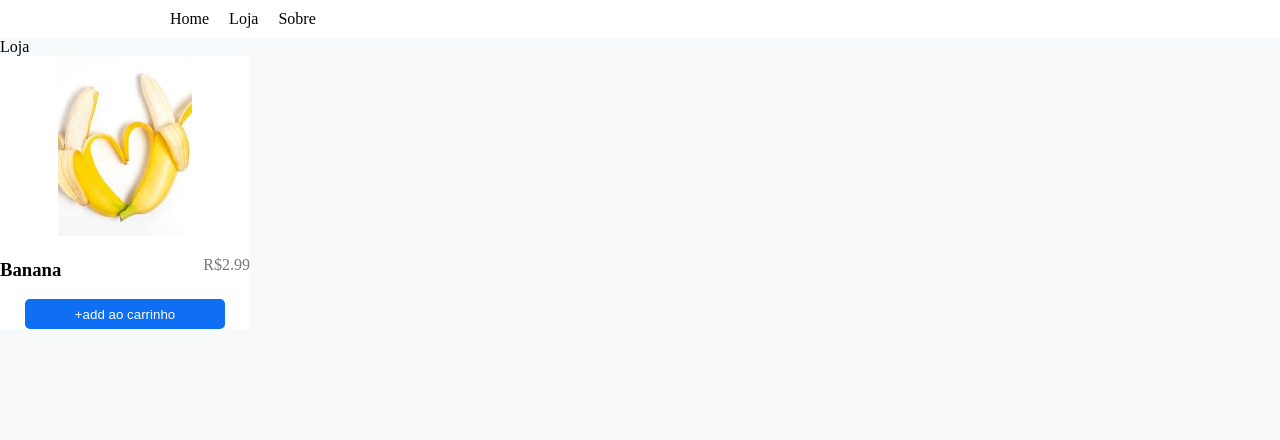
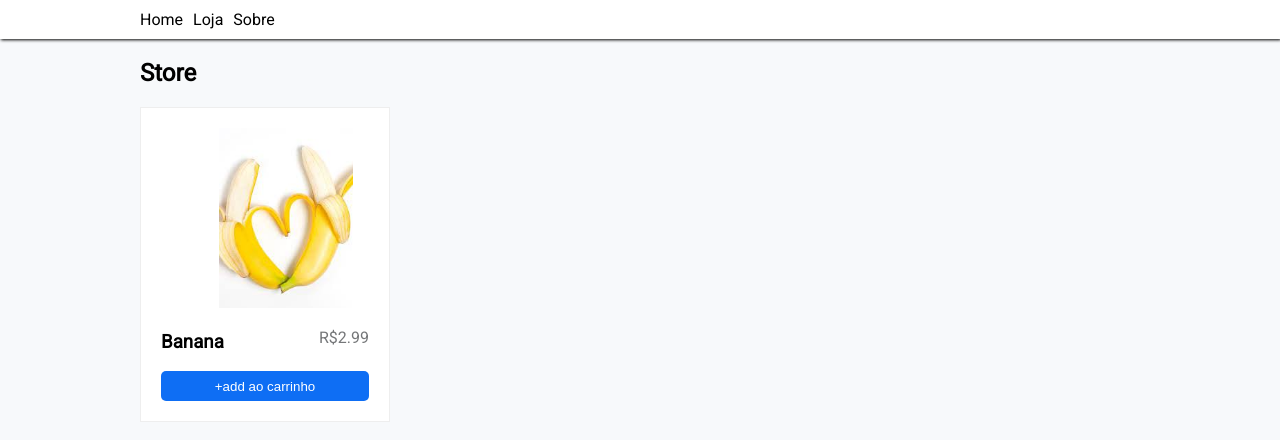
Before and after one commit to Elias-ReactDeveloper/Shopping-Cart, a React (Vite) app: page /loja in a window 1280 px wide. Shown: the top 440 px of the page. Built offline with nearby package versions, Linux system fonts and the light colour scheme.

Commit message:
adições

```diff
--- a/src/App.tsx
+++ b/src/App.tsx
@@ -1,6 +1,11 @@
 import { useState } from 'react'
+import { BrowserRouter, Routes, Route, Link} from 'react-router-dom'
 
-import Item from './components/Item'
+import Home from './pages/Home'
+import Loja from './pages/Loja'
+import Sobre from './pages/Sobre'
+import NotFound from './pages/NotFound'
+
 import Navbar from './components/Navbar'
 
 function App(): JSX.Element {
@@ -8,8 +13,15 @@ function App(): JSX.Element {
 
   return (
     <div className="App">
-      <Navbar />
-      <Item />
+      <BrowserRouter>
+        <Navbar />
+        <Routes>
+            <Route path='/' element={<Home />} />
+            <Route path='/loja' element={<Loja />} />
+            <Route path='/sobre' element={<Sobre />} />
+            <Route path='*' element={<NotFound />} />
+        </Routes>
+      </BrowserRouter>
     </div>
   )
 }
--- a/src/components/Item.css
+++ b/src/components/Item.css
@@ -1,6 +1,8 @@
 .item-loja {
     width: 250px;
     background-color: #fff;
+    padding: 20px;
+    border: 1px solid #eee;
 }
 .item-loja img {
     width: 250px;
@@ -11,6 +13,7 @@
 .item-loja .info {
     display: flex;
     justify-content: space-between;
+    width: 100%;
 }
 .preco-item-loja {
     color: #757779;
@@ -21,7 +24,7 @@
     justify-content: center;
 }
 .add-carrinho {
-    width: 200px;
+    width: 100%;
     height: 30px;
     background-color: #0E6EF4;
     color: #ffff;
--- a/src/components/Navbar.css
+++ b/src/components/Navbar.css
@@ -1,7 +1,8 @@
 .navbar-container {
     display: flex;
-    padding: 10px;
+    padding: 10px 0;
     background-color: #fff;
+    box-shadow: 1px 1px 3px;
 }
 
 .navbar-links {
@@ -9,8 +10,14 @@
     display: flex;
     margin: auto;
     list-style: none;
+    padding-left: 0;
 }
 
 .navbar-links li {
-    margin: 0 10px  ;
+    margin-right: 10px;
 }
+
+.navbar-links li a {
+    text-decoration: none;
+    color: #000;
+}
--- a/src/components/Navbar.tsx
+++ b/src/components/Navbar.tsx
@@ -1,31 +1,20 @@
 import React from "react";
-import { BrowserRouter, Routes, Route} from 'react-router-dom'
+import { Link} from 'react-router-dom'
 
-import Home from '../pages/Home'
-import Loja from '../pages/Loja'
-import Sobre from '../pages/Sobre'
-import NotFound from '../pages/NotFound'
 
 import './Navbar.css'
 
 const Navbar = () : JSX.Element => {
-    return (<div>
+
+    return (
         <div className="navbar-container">
             <ul className="navbar-links">
-                <li>Home</li>
-                <li>Loja</li>
-                <li>Sobre</li>
+                <li><Link to='/'>Home</Link></li>
+                <li><Link to='/loja'>Loja</Link></li>
+                <li><Link to='/sobre'>Sobre</Link></li>
             </ul>
         </div>
-        <BrowserRouter>
-            <Routes>
-                <Route path='/' element={<Home />} />
-                <Route path='/loja' element={<Loja />} />
-                <Route path='/sobre' element={<Sobre />} />
-                <Route path='*' element={<NotFound />} />
-            </Routes>
-        </BrowserRouter>
-    </div>);
+    );
 }
 
 export default Navbar;
--- a/src/index.css
+++ b/src/index.css
@@ -1,5 +1,12 @@
+@import url('https://fonts.googleapis.com/css2?family=Roboto&display=swap');
+
 body {
     background-color: #F7F9FB;
     margin: 0;
     padding: 0;
+    font-family: 'Roboto', sans-serif;
 }
+
+* {
+    box-sizing: border-box;
+}
--- a/src/pages/Home.tsx
+++ b/src/pages/Home.tsx
@@ -1,9 +1,7 @@
 import React from "react";
 
-const Home = () => {
-    return ( <div>
-        Home
-    </div> );
+const Home = (): JSX.Element  => {
+    return ( <div></div> );
 }
 
 export default Home;
--- /dev/null
+++ b/src/pages/Loja.css
@@ -0,0 +1,4 @@
+.itens {
+    width: 1000px;
+    margin: auto;
+}
--- a/src/pages/Loja.tsx
+++ b/src/pages/Loja.tsx
@@ -1,9 +1,17 @@
 import React from "react";
 
-const Loja = () => {
-    return ( <div>
-        Loja
-    </div> );
+import Item from '../components/Item'
+
+import './Loja.css'
+
+const Loja = (): JSX.Element => {
+
+    return (
+        <div className="itens">
+            <h2>Store</h2>
+            <Item />
+        </div>
+     );
 }
 
 export default Loja;
--- a/src/pages/NotFound.tsx
+++ b/src/pages/NotFound.tsx
@@ -1,9 +1,7 @@
 import React from "react";
 
-const NotFound = () => {
-    return ( <div>
-        Página não encontrada 404
-    </div> );
+const NotFound = (): JSX.Element  => {
+    return ( <h1 style={{textAlign: "center"}}>404</h1> );
 }
 
 export default NotFound;
--- a/src/pages/Sobre.tsx
+++ b/src/pages/Sobre.tsx
@@ -1,9 +1,7 @@
 import React from "react";
 
-const Sobre = () => {
-    return ( <div>
-        Sobre
-    </div> );
+const Sobre = (): JSX.Element  => {
+    return ( <div></div> );
 }
 
 export default Sobre;
```
